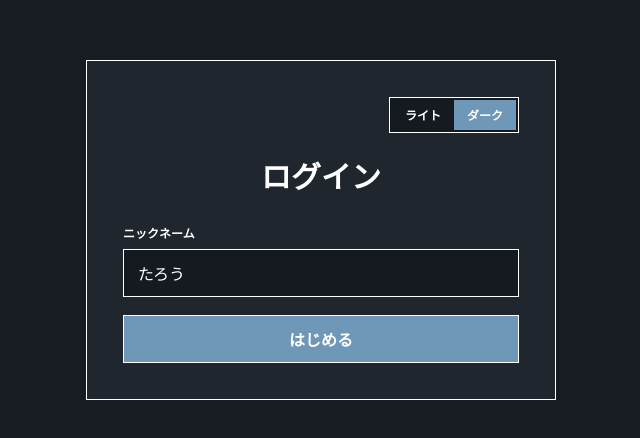
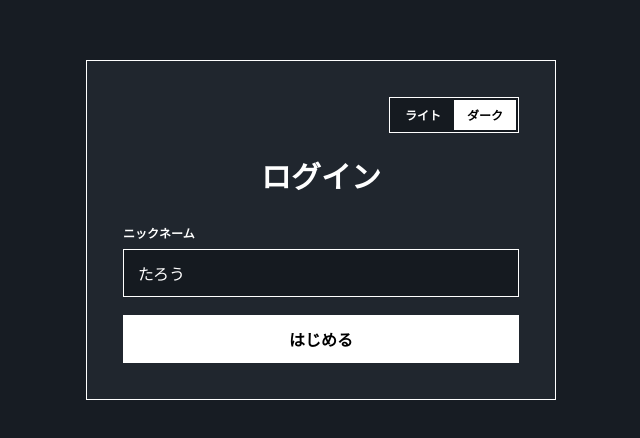
Before and after one commit to Kan-O435/hack-s-2026-08, a Next.js app in the folder app/client/: page /login in a window 1280 px wide. Shown: the part 170-608 px from the top of the page, without its empty margins (319-959 px from the left). Built offline with nearby package versions, Linux system fonts and the light colour scheme.

Commit message:
#22 ボタンの色を変更

```diff
--- a/app/client/app/globals.css
+++ b/app/client/app/globals.css
@@ -12,9 +12,9 @@
   --theme-text: #ffffff;
   --theme-muted: #ffffff;
   --theme-placeholder: #ffffff;
-  --theme-accent: #6f98b8;
-  --theme-accent-hover: #80a7c4;
-  --theme-accent-contrast: #ffffff;
+  --theme-accent: #ffffff;
+  --theme-accent-hover: #e5e5e5;
+  --theme-accent-contrast: #000000;
   --theme-danger-border: #ffffff;
   --theme-danger-surface: #2b2024;
   --theme-danger-text: #ffffff;
@@ -31,9 +31,9 @@
   --theme-text: #000000;
   --theme-muted: #000000;
   --theme-placeholder: #000000;
-  --theme-accent: #557f9f;
-  --theme-accent-hover: #476e8c;
-  --theme-accent-contrast: #000000;
+  --theme-accent: #000000;
+  --theme-accent-hover: #222222;
+  --theme-accent-contrast: #ffffff;
   --theme-danger-border: #000000;
   --theme-danger-surface: #fff1f2;
   --theme-danger-text: #000000;
```
